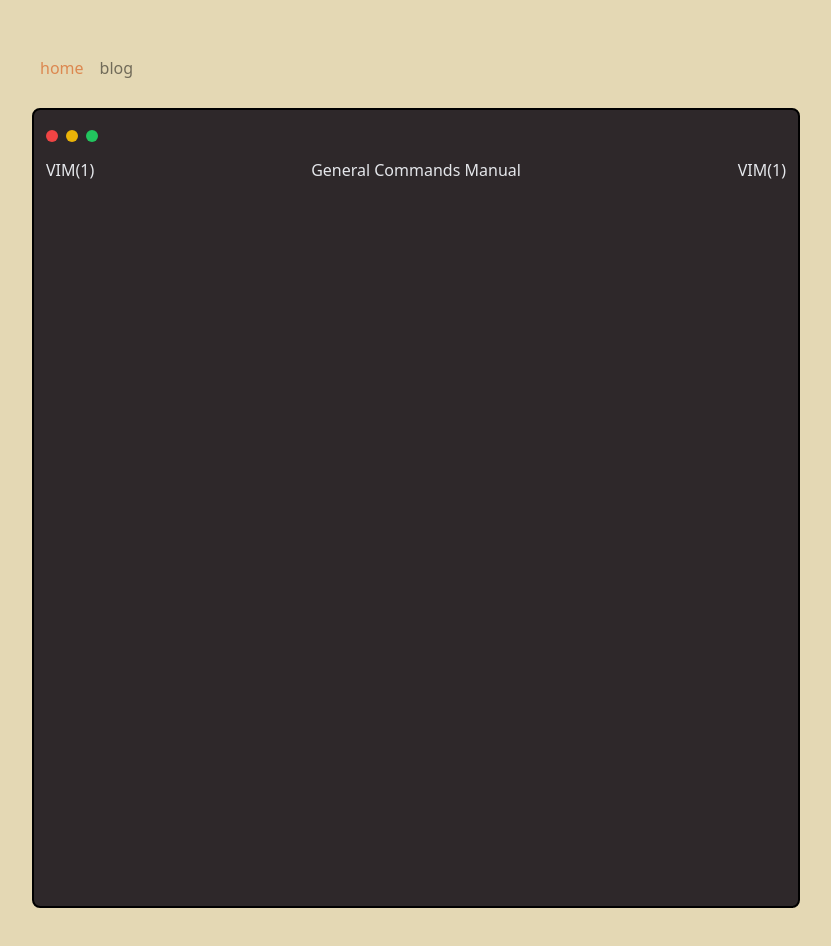
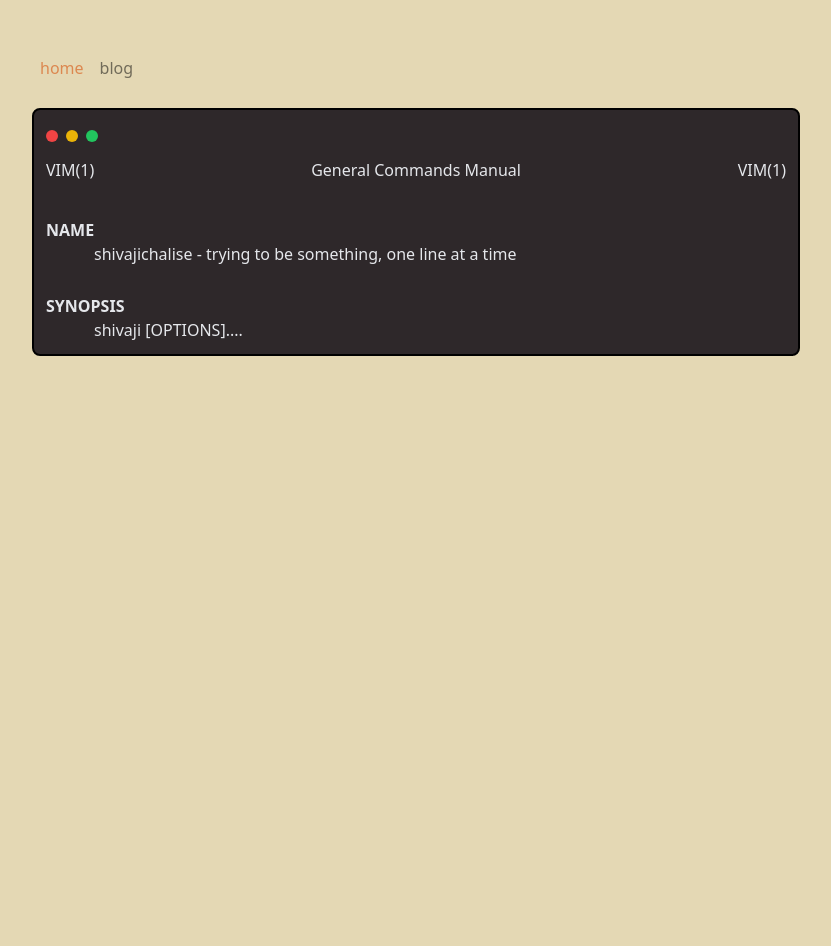
Before and after one commit to shivajichalise/personalsite, a React (Vite) app in the folder v2/: page / in a window 1280 px wide. Shown: the top 946 px of the page, without its empty margins (224-1055 px from the left). After the commit the page ends 800 px from the top, so only its background shows below. Built offline with nearby package versions, Linux system fonts and the light colour scheme.

Commit message:
created content component for terminal data

```diff
--- /dev/null
+++ b/v2/src/components/Content.tsx
@@ -0,0 +1,18 @@
+type ContentProps = {
+  title: string;
+  description: string;
+  points: string[];
+};
+
+const Content = ({ title, description, points }: ContentProps) => {
+  return (
+    <>
+      <div className="mt-7">
+        <h1 className="font-bold uppercase">{title}</h1>
+        <p className="ml-12">{description}</p>
+      </div>
+    </>
+  );
+};
+
+export default Content;
--- a/v2/src/components/Terminal.jsx
+++ b/v2/src/components/Terminal.tsx
@@ -1,16 +1,24 @@
+import Content from "../components/Content";
+import introduction from "../config/introduction.ts";
+
 const Terminal = () => {
   return (
-    <div className="flex flex-col my-5 border-solid border-2 rounded-lg bg-primary border-black h-screen p-3 text-gray-200">
+    <div className="flex flex-col my-5 border-solid border-2 rounded-lg bg-primary border-black h-min p-3 text-gray-200">
       <div className="flex space-x-2 my-2">
         <div className="bg-red-500 rounded-full w-3 h-3"></div>
         <div className="bg-yellow-500 rounded-full w-3 h-3"></div>
         <div className="bg-green-500 rounded-full w-3 h-3"></div>
       </div>
+
       <div className="flex justify-between my-2">
         <h3>VIM(1)</h3>
         <h3>General Commands Manual</h3>
         <h3>VIM(1)</h3>
       </div>
+
+      {introduction.map(({ title, description, points }) => (
+        <Content title={title} description={description} points={points} />
+      ))}
     </div>
   );
 };
--- /dev/null
+++ b/v2/src/config/introduction.ts
@@ -0,0 +1,14 @@
+const introduction = [
+  {
+    title: "Name",
+    description: "shivajichalise - trying to be something, one line at a time",
+    points: [],
+  },
+  {
+    title: "Synopsis",
+    description: "shivaji [OPTIONS]....",
+    points: [],
+  },
+];
+
+export default introduction;
```
